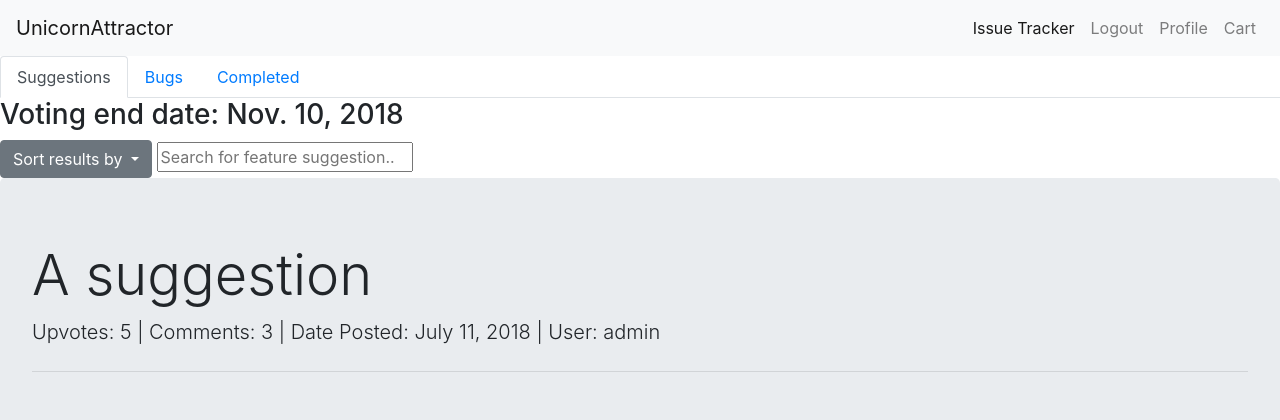
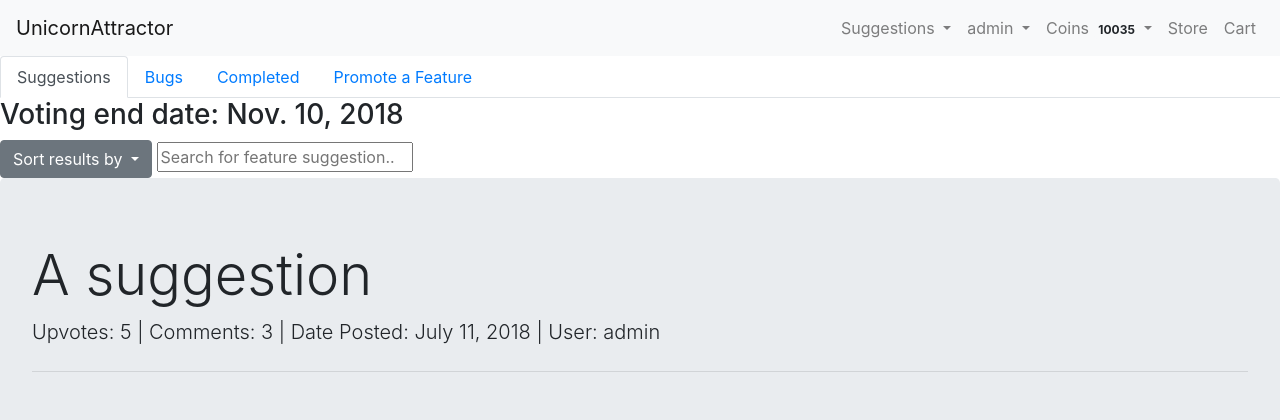
Before and after one commit to Paddywc/milestone-project-5, a Django app: page /suggestions/ in a window 1280 px wide. Shown: the top 420 px of the page. Run offline with Django 3.2, Linux system fonts and the light colour scheme; a user stored in the database is signed in; data comes from the database, SQL or seed files in the repository; both versions use the stored data as it was after the commit; some libraries are stand-ins or nearby versions.

Commit message:
add dropdown to navbar

```diff
--- a/UnicornAttractor/settings.py
+++ b/UnicornAttractor/settings.py
@@ -89,6 +89,7 @@ TEMPLATES = [
                 'django.contrib.auth.context_processors.auth',
                 'django.contrib.messages.context_processors.messages',
                 'market.contexts.cart',
+                'market.contexts.usercoins',
 
             ],
         },
--- a/market/contexts.py
+++ b/market/contexts.py
@@ -1,6 +1,13 @@
 # from http://muva.co.ke/blog/lesson-8-developing-context-processor-current-cart-django-2-0-python-3-6/
 from .cart import Cart
+from .models import UserCoins
 
 
 def cart(request):
     return {'cart': Cart(request)}
+
+
+def usercoins(request):
+    user = request.user
+    coins_amount = UserCoins.objects.get(user=user).coins
+    return {"usercoins":coins_amount}
--- a/market/views.py
+++ b/market/views.py
@@ -93,7 +93,9 @@ def pay(request):
 
     else:
         return render(request, 'pay.html',
-                  {"addresses": user_addresses, "cart_contains_delivery_item": cart_contains_delivery_item})
+                  {"addresses": user_addresses, "cart_contains_delivery_item": cart_contains_delivery_item,
+                      "cart": cart,
+                  })
 
 @login_required()
 def earn_coins(request):
--- a/templates/base.html
+++ b/templates/base.html
@@ -14,8 +14,7 @@
 
 
     <!--Import google icons-->
- <link href="https://fonts.googleapis.com/icon?family=Material+Icons"
-      rel="stylesheet">
+    <link href="https://fonts.googleapis.com/icon?family=Material+Icons" rel="stylesheet">
 
 
 
@@ -25,8 +24,7 @@ https://stripe.com/docs/stripe-js/reference
 -->
     <script src="https://js.stripe.com/v3/"></script>
 
-{% block head %}
-{% endblock %}
+    {% block head %} {% endblock %}
 
     <meta charset="UTF-8">
     <meta name="viewport" content="width=device-width, initial-scale=1.0">
@@ -45,17 +43,43 @@ https://stripe.com/docs/stripe-js/reference
         <form class="inline">
             <div class="collapse navbar-collapse" id="navbarSupportedContent">
                 <ul class="navbar-nav mr-auto">
-      <li class="nav-item active">
-        <a class="nav-link" href="{% url 'issue_tracker' %}">Issue Tracker<span class="sr-only">(current)</span></a>
+
+
+                    <li class="nav-item dropdown">
+                        <a class="nav-link dropdown-toggle" href="{% url 'issue_tracker' %}" id="navbarDropdown" role="button" data-toggle="dropdown" aria-haspopup="true" aria-expanded="false">
+          Suggestions
+        </a>
+                        <div class="dropdown-menu" aria-labelledby="navbarDropdown">
+                            <a class="dropdown-item" href="{% url 'issue_tracker' %}">Suggestions Home</a>
+                            <a class="dropdown-item" href="{% url 'add_suggestion' %}">Add Suggestion</a>
+                            <a class="dropdown-item" href="{% url 'promote_feature' %}">Promote Feature Suggestion</a>
+                            <a class="dropdown-item" href="{% url 'view_data' %}">View Data</a>
+                        </div>
                     </li>
 
+
+
                     {% if user.is_authenticated %}
-       <li class="nav-item">
-        <a class="nav-link" href="{% url 'logout' %}">Logout</a>
+                    <li class="nav-item dropdown">
+                        <a class="nav-link dropdown-toggle" href="#" id="navbarDropdownUser" role="button" data-toggle="dropdown" aria-haspopup="true" aria-expanded="false">
+          {{ user.username }}
+        </a>
+                        <div class="dropdown-menu" aria-labelledby="navbarDropdownUser">
+                            <a class="dropdown-item" href="{% url 'userpage' user.id %}">View Profile</a>
+                            <div class="dropdown-divider"></div>
+                            <a class="dropdown-item" href="{% url 'logout' %}">Logout</a>
+                        </div>
                     </li>
-        <li class="nav-item">
-        <a class="nav-link" href="{% url 'userpage' user.id %}">Profile</a>
+
+                    <li class="nav-item dropdown">
+         <a class="nav-link dropdown-toggle" id="navbarDropdownCoins" role="button"  href="#"  data-toggle="dropdown" aria-haspopup="true" aria-expanded="false"> Coins <span class="badge badge-light">{{ usercoins }}</span></a>
+                        </a>
+                        <div class="dropdown-menu" aria-labelledby="navbarDropdownCoins">
+                            <a class="dropdown-item" href="{% url 'earn_coins' %}">Earn Coins</a>
+
+                        </div>
                     </li>
+
                     {% else %}
                     <li class="nav-item">
                         <a class="nav-link" href="{% url 'signup' %}">Signup</a>
@@ -64,6 +88,13 @@ https://stripe.com/docs/stripe-js/reference
                         <a class="nav-link" href="{% url 'login' %}">Login</a>
                     </li>
                     {% endif %}
+
+
+                    <li class="nav-item">
+                        <a class="nav-link" href="{% url 'store' %}">Store</a>
+                    </li>
+
+
                     <li class="nav-item">
                         <a class="nav-link" href="{% url 'view_cart' %}">Cart <span class="badge badge-light">{% if cart|length > 0 %}{{ cart|length }}{% endif %}</span></a>
                     </li>
@@ -74,6 +105,7 @@ https://stripe.com/docs/stripe-js/reference
 
 
 </header>
+
 <body>
     {% block content %}{% endblock %}
 </body>
--- a/usersuggestions/templates/issue_tracker.html
+++ b/usersuggestions/templates/issue_tracker.html
@@ -13,6 +13,9 @@
   </li>
     <li class="nav-item">
     <a class="nav-link" id="completed-tab" data-toggle="tab" href="#completed" role="tab" aria-controls="completed" aria-selected="false">Completed</a>
+  </li>
+   <li class="nav-item">
+    <a class="nav-link" id="promote-tab"  href="{% url 'promote_feature' %}" role="tab"  aria-selected="false">Promote a Feature</a>
   </li>
 
 </ul>
```
Also changed, not shown: market/templates/pay.html (+53 -31 lines), styles.css (+25 -4 lines), db.sqlite3. Lines whose indentation alone changed are shown as unchanged.
